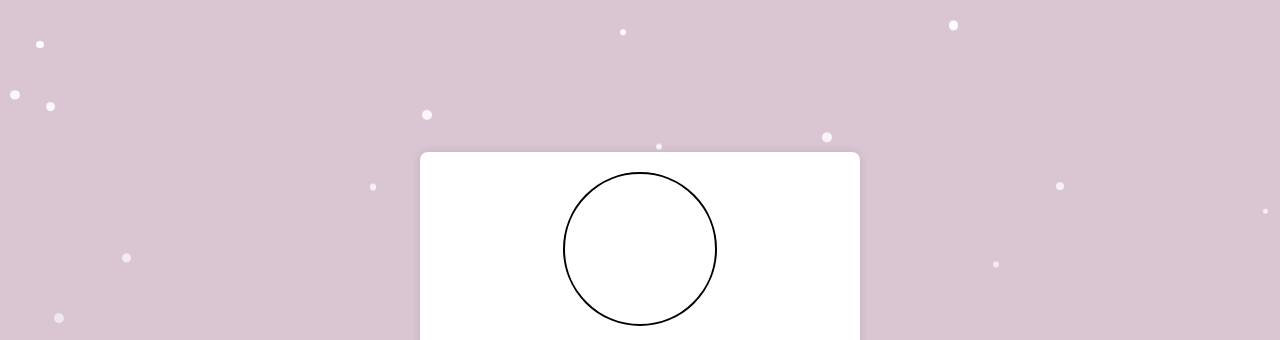
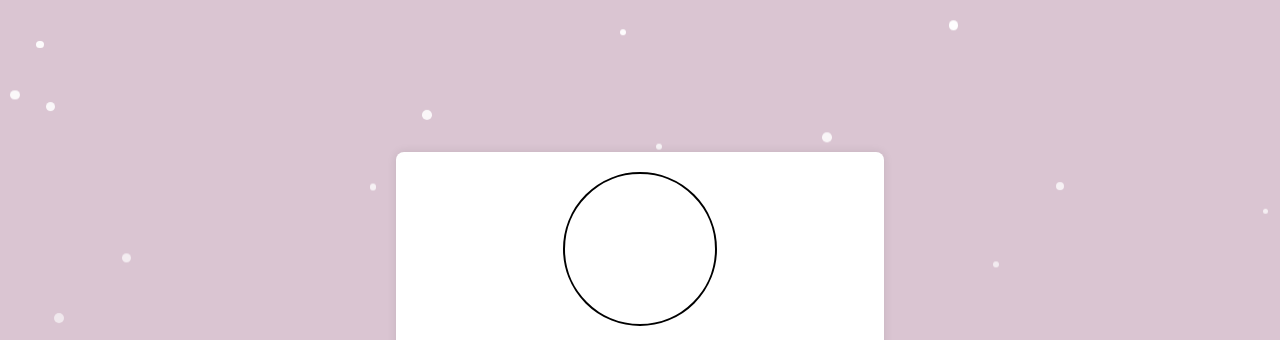
Before and after one commit to minhblus/profile, a plain HTML site: page index.html in a window 1280 px wide. Shown: the top 340 px of the page. Drawn offline with Linux system fonts and the light colour scheme.

Commit message:
Update index.html

```diff
--- a/index.html
+++ b/index.html
@@ -19,10 +19,10 @@
             height: 100vh;
         }
         .container {
-            max-width: 500px;
+
             margin: 0 auto;
             padding: 20px;
-            width: 400px;
+            width: 35%;
             background-color: white;
             box-shadow: 0 0 10px rgba(0, 0, 0, 0.1);
             border-radius: 8px;
```
